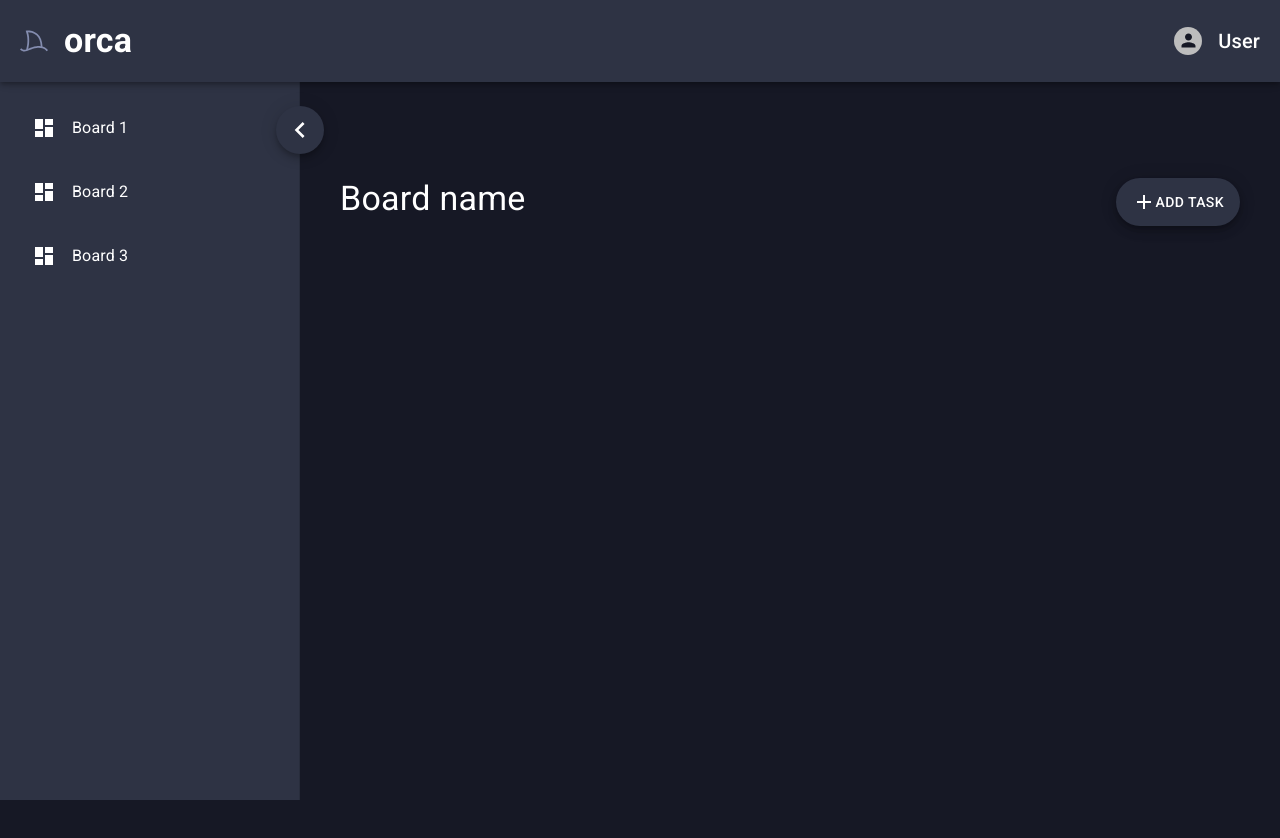
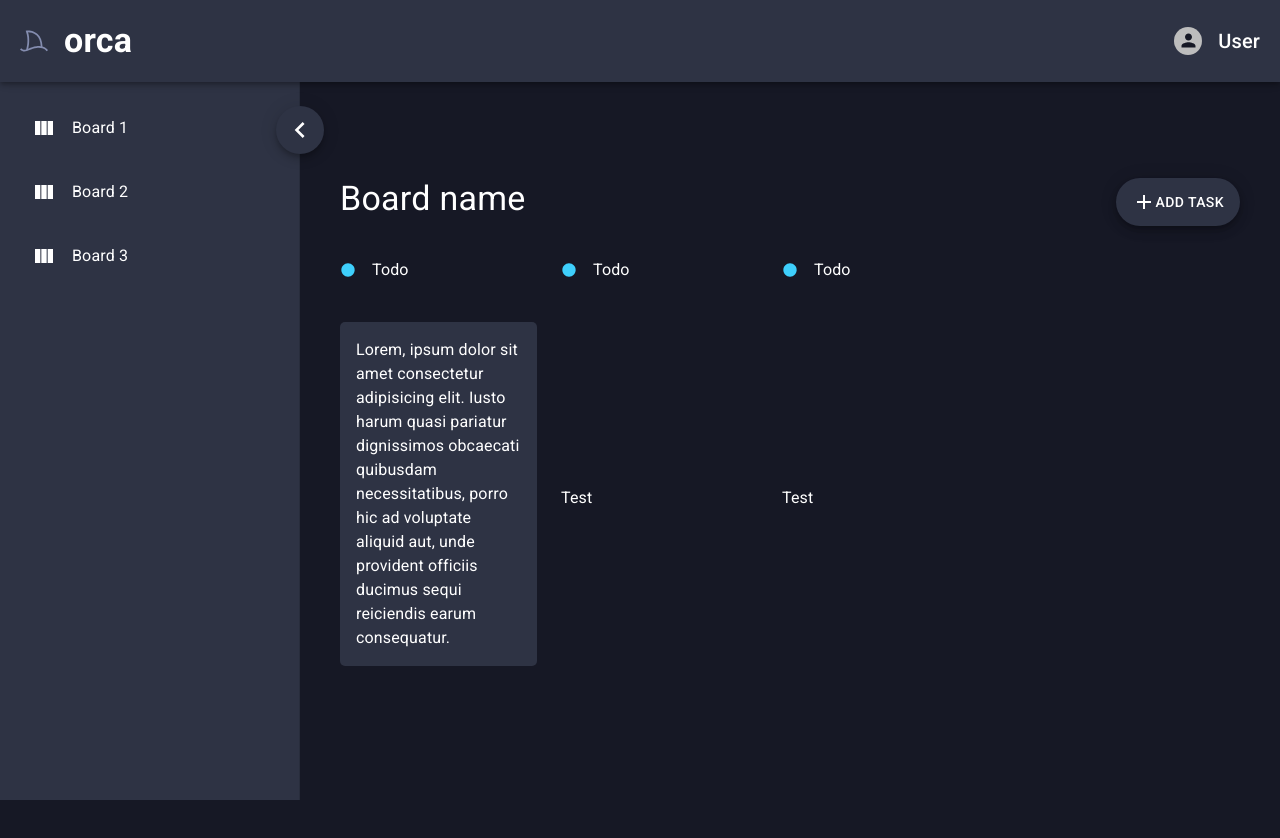
Before and after one commit to jplusequalt/orca_OLD, a React (Create React App) app: page / in a window 1280 px wide. Shown: the top 838 px of the page. Before the commit the page ends 800 px from the top, so only its background shows below. Built offline with nearby package versions, Linux system fonts and the light colour scheme.

Commit message:
added prototype for kanban board layout

```diff
--- a/src/Theme.tsx
+++ b/src/Theme.tsx
@@ -19,7 +19,13 @@ export const theme: Theme = createTheme({
     MuiCssBaseline: {
       styleOverrides: (themeParam) =>`
         body {
-          background-color: ${themeParam.palette.background.default}
+          background-color: ${themeParam.palette.background.default};
+          box-sizing: border-box;
+        }
+
+        * {
+          scrollbar-width: thin;
+          scrollbar-color: ${themeParam.palette.background.paper} transparent;
         }
       `,
     },
--- a/src/components/Board.tsx
+++ b/src/components/Board.tsx
@@ -1,14 +1,14 @@
 import React, { SetStateAction, Dispatch } from 'react';
-import { Box, Grid, IconButton, Paper, styled, Typography, Fab, Card } from '@mui/material';
+import { Box, Grid, Typography, Fab, Card } from '@mui/material';
 import AddIcon from '@mui/icons-material/Add';
 import { KanbanBoard, ToggleSideMenu, ToggleSideMenuIcon } from '../styles/Board.styled';
 import { theme } from '../Theme';
+import CircleIcon from '@mui/icons-material/Circle';
 
 type BoardProps = {
   sideMenuToggle: Dispatch<SetStateAction<boolean>>
   sideMenuOpen: boolean
 }
-
 
 export const Board: React.FC<BoardProps> = ({ sideMenuToggle, sideMenuOpen }) => {
 
@@ -24,7 +24,7 @@ export const Board: React.FC<BoardProps> = ({ sideMenuToggle, sideMenuOpen }) =>
           <ToggleSideMenuIcon open={sideMenuOpen} />
         </ToggleSideMenu>
         <Box>
-          <Box sx={{ display: 'flex', justifyContent: 'space-between', marginBottom: '5rem' }}>
+          <Box sx={{ display: 'flex', justifyContent: 'space-between', marginBottom: '3rem' }}>
             <Typography variant='h4'>Board name</Typography>
             <Fab
               variant='extended'
@@ -40,11 +40,41 @@ export const Board: React.FC<BoardProps> = ({ sideMenuToggle, sideMenuOpen }) =>
             </Fab>
           </Box>
         </Box>
-        <Grid container rowSpacing={2} columnSpacing={{ xs: 1, sm: 2, md: 3 }}>
-          <Grid item xs={4}>
-            <Card>
-
-            </Card>
+        <Grid container rowSpacing={2} columnSpacing={{ xs: 1, sm: 2, md: 3 }} sx={{ paddingLeft: '1.5rem', paddingRight: '1rem', maxHeight: '62rem', overflowY: 'auto' }}>
+          <Grid container xs={3} sx={{ display: 'flex', flexDirection: 'column', alignItems: 'flex-start', gap: '2.5rem', paddingRight: '1.5rem' }}>
+            <Grid item>
+              <Box sx={{ display: 'flex', alignItems: 'center', gap: '1rem' }}>
+                <CircleIcon sx={{ fill: '#3ecffc', width: '1rem' }} />
+                Todo
+              </Box>
+            </Grid>
+            <Grid item>
+              <Box sx={{ borderRadius: '5px', backgroundColor: theme.palette.background.paper, padding: '1rem' }}>
+                Lorem, ipsum dolor sit amet consectetur adipisicing elit. Iusto harum quasi pariatur dignissimos obcaecati quibusdam necessitatibus, porro hic ad voluptate aliquid aut, unde provident officiis ducimus sequi reiciendis earum consequatur.
+              </Box>
+            </Grid>
+          </Grid>
+          <Grid container xs={3} sx={{ display: 'flex', flexDirection: 'column', height: '60rem', alignItems: 'flex-start' }}>
+            <Grid item xs={2}>
+              <Box sx={{ display: 'flex', alignItems: 'center', gap: '1rem' }}>
+                <CircleIcon sx={{ fill: '#3ecffc', width: '1rem' }} />
+                Todo
+              </Box>
+            </Grid>
+            <Grid item xs={2} sx={{ display: 'flex', alignItems: 'center' }}>
+              Test
+            </Grid>
+          </Grid>
+          <Grid container xs={3} sx={{ display: 'flex', flexDirection: 'column', height: '60rem', alignItems: 'flex-start' }}>
+            <Grid item xs={2}>
+              <Box sx={{ display: 'flex', alignItems: 'center', gap: '1rem' }}>
+                <CircleIcon sx={{ fill: '#3ecffc', width: '1rem' }} />
+                Todo
+              </Box>
+            </Grid>
+            <Grid item xs={2} sx={{ display: 'flex', alignItems: 'center', gap: '1rem' }}>
+              Test
+            </Grid>
           </Grid>
         </Grid>
       </KanbanBoard>
--- a/src/components/SideMenu.tsx
+++ b/src/components/SideMenu.tsx
@@ -1,12 +1,12 @@
-import { Box, Drawer } from '@mui/material';
+import { Box } from '@mui/material';
 import { theme } from '../Theme';
-import Divider from '@mui/material/Divider';
 import List from '@mui/material/List';
 import ListItem from '@mui/material/ListItem';
 import ListItemButton from '@mui/material/ListItemButton';
 import ListItemIcon from '@mui/material/ListItemIcon';
 import ListItemText from '@mui/material/ListItemText';
-import DashboardIcon from '@mui/icons-material/Dashboard';
+import ViewColumnIcon from '@mui/icons-material/ViewColumn';
+import { BoardMenuList } from '../styles/SideMenu.styled';
 
 const drawerWidth = 300;
 
@@ -17,16 +17,8 @@ type SideMenuProps = {
 export const SideMenu: React.FC<SideMenuProps> = ({ visible }) => {
 
   return (
-    <Drawer
-      sx={{
-        width: drawerWidth,
-        flexShrink: 0,
-        ['& .MuiDrawer-paper']: {
-          width: drawerWidth,
-          boxSizing: 'border-box',
-          backgroundColor: theme.palette.background.paper
-        }
-      }}
+    <BoardMenuList
+      drawerWidth={drawerWidth}
       variant="persistent"
       anchor="left"
       open={visible}
@@ -52,13 +44,13 @@ export const SideMenu: React.FC<SideMenuProps> = ({ visible }) => {
                   alignItems: 'center',
                   gap: '1rem'
                   }} >
-                <DashboardIcon sx={{ fill: theme.palette.text.primary }} />
+                <ViewColumnIcon sx={{ fill: theme.palette.text.primary }} />
                 <ListItemText primary={board} sx={{ color: theme.palette.text.primary }} />
               </ListItemIcon>
             </ListItemButton>
           </ListItem>
         )}
       </List>
-    </Drawer>
+    </BoardMenuList>
   );
 }
--- a/src/styles/Navbar.styled.tsx
+++ b/src/styles/Navbar.styled.tsx
@@ -3,14 +3,14 @@ import { styled } from "@mui/material/styles";
 import { theme } from "../Theme";
 
 export const Nav = styled(AppBar)(({ theme }) => ({
-  position: 'static',
+  position: 'sticky',
   padding: '1.25rem',
   display: 'flex',
   flexDirection: 'row',
   justifyContent: 'space-between',
   alignItems: 'center',
   backgroundColor: theme.palette.background.paper,
-  zIndex: theme.zIndex.drawer + 1,
+  zIndex: theme.zIndex.drawer + 2,
   [theme.breakpoints.down("sm")]: {
     padding: '1rem'
   }
```
